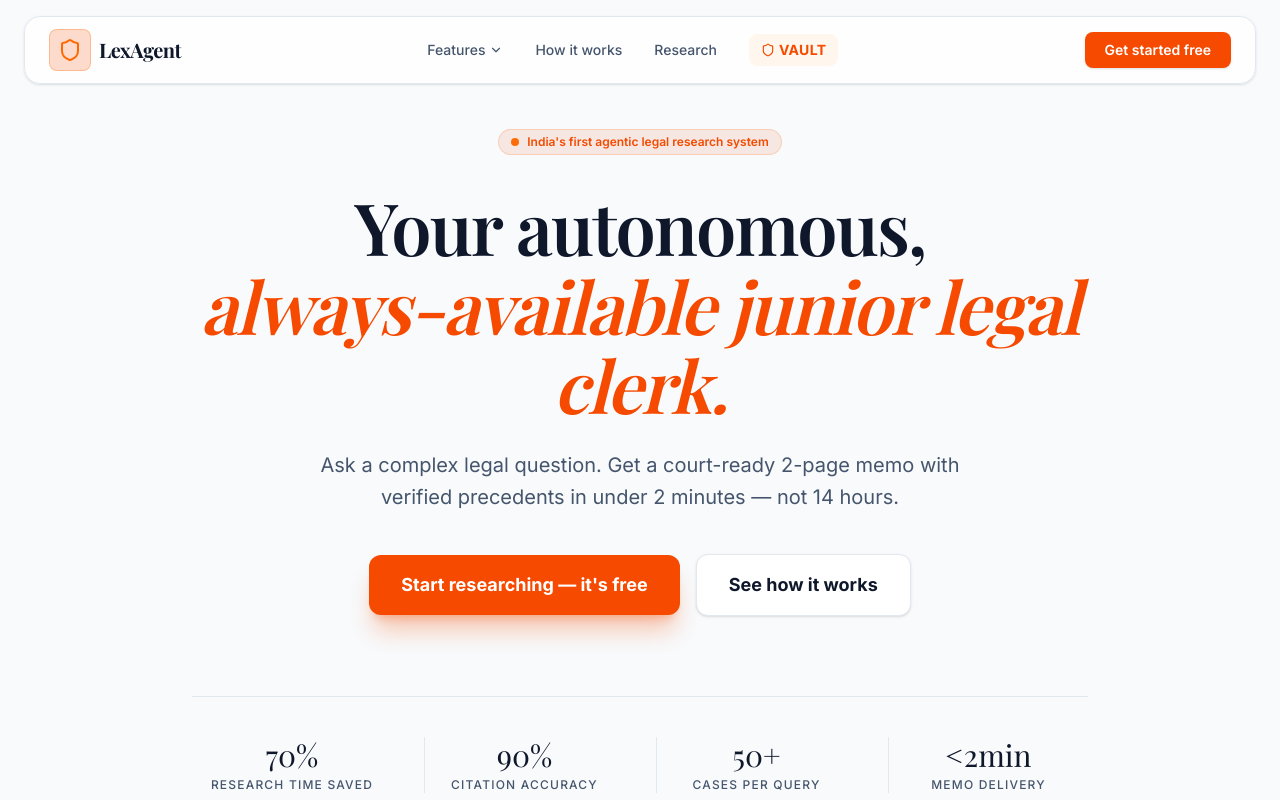
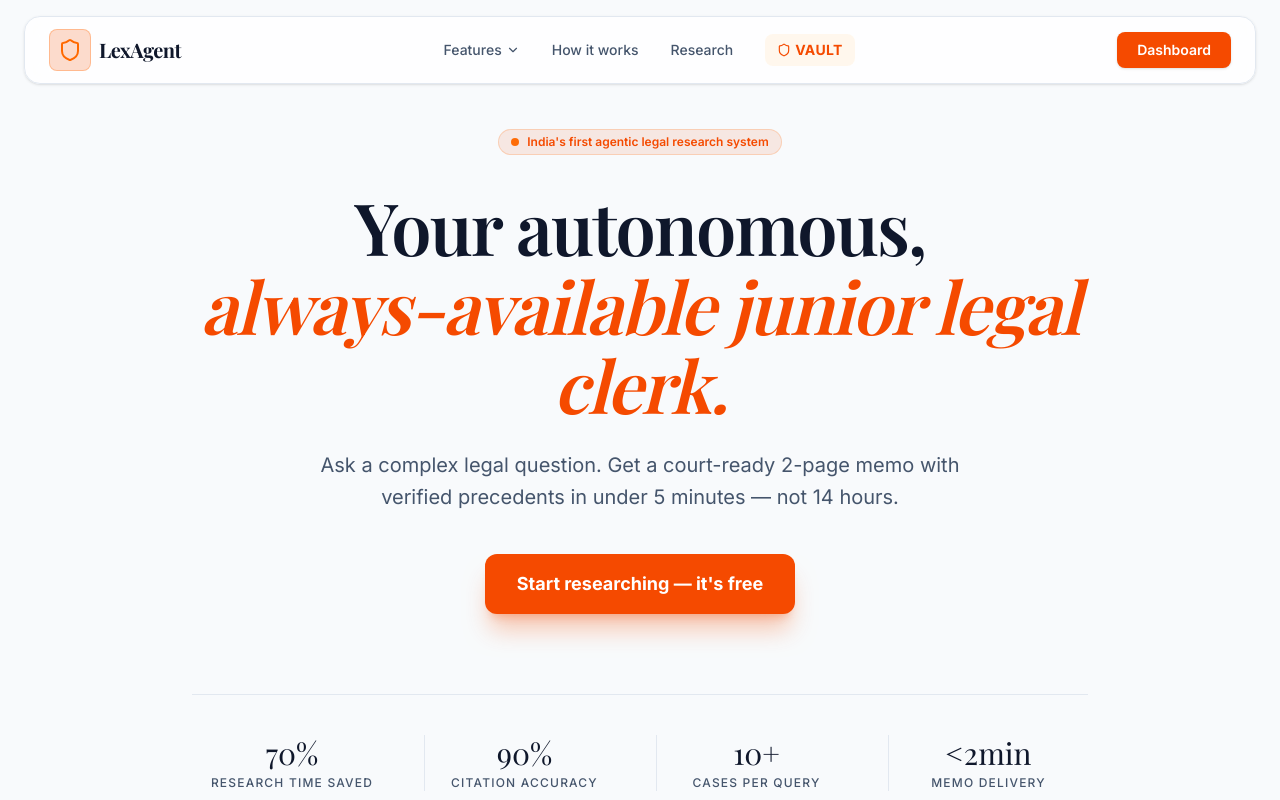
Before and after one commit to Rishikesh073/JUDICARY-SYSTEM, a React (Vite) app in the folder frontend/: page / in a window 1280 px wide. Shown: the top 800 px of the page. Built offline with nearby package versions, Linux system fonts and the light colour scheme; a web font is replaced by a local one.

Commit message:
ui: remove See how it works button, rename CTA to Dashboard, update hero stats to 5min and 10+ cases

```diff
--- a/frontend/src/components/Hero.jsx
+++ b/frontend/src/components/Hero.jsx
@@ -32,7 +32,7 @@ const Hero = () => {
           transition={{ ...FADE_IN.transition, delay: 0.2 }}
           className="text-lg md:text-xl text-slate-600 max-w-2xl mx-auto mb-10 leading-relaxed"
         >
-          Ask a complex legal question. Get a court-ready 2-page memo with verified precedents in under 2 minutes — not 14 hours.
+          Ask a complex legal question. Get a court-ready 2-page memo with verified precedents in under 5 minutes — not 14 hours.
         </motion.p>
 
         <motion.div
@@ -43,12 +43,7 @@ const Hero = () => {
           <Link to="/research" className="bg-orange-600 hover:bg-orange-700 text-white px-6 sm:px-8 py-3 sm:py-4 rounded-xl font-bold text-base sm:text-lg shadow-xl shadow-orange-600/30 transition-all hover:scale-105 active:scale-95 text-center">
             Start researching — it's free
           </Link>
-          <button
-            onClick={() => document.getElementById('comparison')?.scrollIntoView({ behavior: 'smooth' })}
-            className="bg-white hover:bg-slate-50 border border-slate-200 text-slate-900 px-6 sm:px-8 py-3 sm:py-4 rounded-xl font-bold text-base sm:text-lg shadow-sm transition-all text-center"
-          >
-            See how it works
-          </button>
+
         </motion.div>
 
         {/* Stats Strip */}
@@ -66,7 +61,7 @@ const Hero = () => {
             <span className="text-xs uppercase tracking-widest text-slate-600 font-medium">Citation accuracy</span>
           </div>
           <div className="flex flex-col items-center gap-1 border-l border-slate-200">
-            <span className="text-3xl font-serif text-slate-900">50+</span>
+            <span className="text-3xl font-serif text-slate-900">10+</span>
             <span className="text-xs uppercase tracking-widest text-slate-600 font-medium">Cases per query</span>
           </div>
           <div className="flex flex-col items-center gap-1 border-l border-slate-200">
--- a/frontend/src/components/Navbar.jsx
+++ b/frontend/src/components/Navbar.jsx
@@ -112,7 +112,7 @@ const Navbar = ({ hidden = false }) => {
             )}
           </AnimatePresence>
           <Link to="/dashboard" className="bg-orange-600 hover:bg-orange-700 text-white px-5 py-2 rounded-lg text-sm font-semibold transition-all shadow-sm">
-            Get started free
+            Dashboard
           </Link>
         </div>
       </div>
@@ -125,7 +125,7 @@ const Navbar = ({ hidden = false }) => {
               <Link to="/how-it-works" className="py-2 px-3 rounded-md hover:bg-slate-50">How it works</Link>
               <Link to="/research" className="py-2 px-3 rounded-md hover:bg-slate-50">Research</Link>
               <Link to="/vault" className="py-2 px-3 rounded-md hover:bg-slate-50 font-semibold text-orange-600">VAULT</Link>
-              <Link to="/dashboard" className="py-2 px-3 rounded-md bg-orange-600 text-white text-center rounded-lg">Get started free</Link>
+              <Link to="/dashboard" className="py-2 px-3 rounded-md bg-orange-600 text-white text-center rounded-lg">Dashboard</Link>
 
               <div className="pt-2 border-t border-slate-100 mt-2">
                 <div className="text-sm font-semibold text-slate-800 mb-2">Features</div>
```
